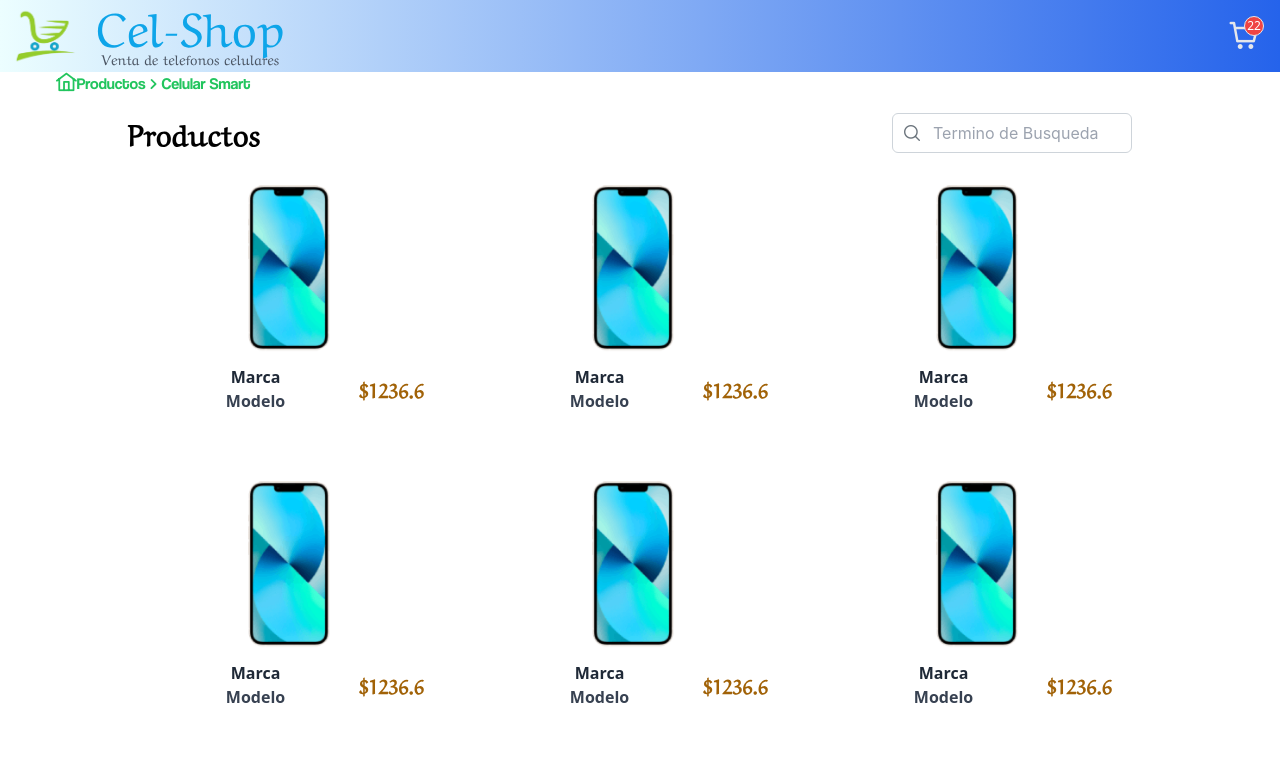
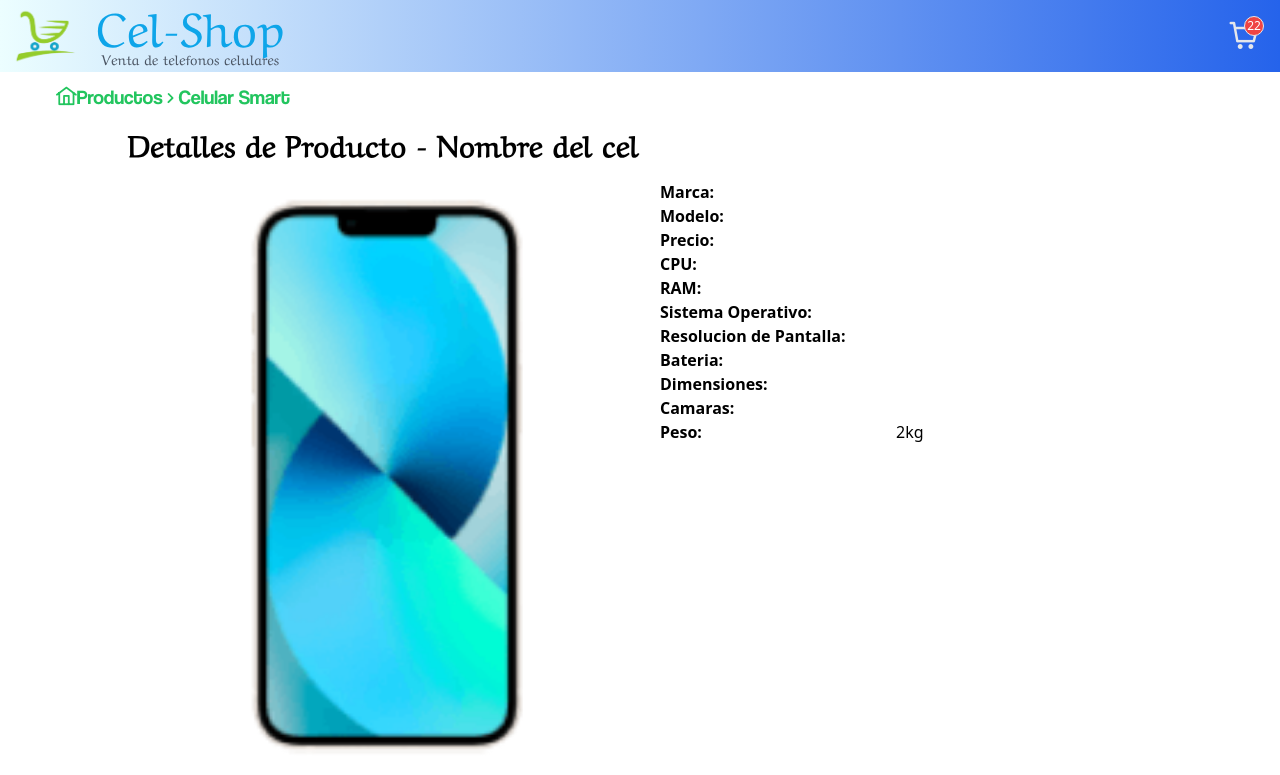
Before and after one commit to josecaros/mobile-market-test, a React (Create React App) app: page /detalle in a window 1280 px wide. Shown: the top 775 px of the page. Built offline with nearby package versions, Linux system fonts and the light colour scheme.

Commit message:
Routes: Configuración de rutas SPA para la lista de productos y detalles

```diff
--- a/package.json
+++ b/package.json
@@ -13,6 +13,7 @@
     "react-dom": "^18.2.0",
     "react-router-dom": "^6.4.5",
     "react-scripts": "5.0.1",
+    "react-select": "^5.7.0",
     "web-vitals": "^2.1.4"
   },
   "scripts": {
--- a/src/App.js
+++ b/src/App.js
@@ -5,11 +5,16 @@ import 'primereact/resources/themes/lara-light-indigo/theme.css';  //theme
 import 'primereact/resources/primereact.min.css';                  //core css
 import 'primeicons/primeicons.css';                                //icons
 import ProductListPage from './pages/ProductListPage';
+import { Routes, Route } from 'react-router-dom';
+import ProductDetailPage from './pages/ProductDetailPage';
 function App() {
   return (
     <div>
       <LayoutMenu>
-        <ProductListPage />
+        <Routes>
+          <Route path='/' element={<ProductListPage />} />
+          <Route path='/detalle' element={<ProductDetailPage />} />
+        </Routes>
       </LayoutMenu>
     </div>
   );
--- a/src/components/utilities/BreadCrum.jsx
+++ b/src/components/utilities/BreadCrum.jsx
@@ -2,7 +2,7 @@ import React from 'react'
 
 const BreadCrum = () => {
   return (
-    <div className='font-font-1 flex items-center text-green-500'>
+    <div className='font-font-1 text-xl my-3 flex items-center text-green-500'>
       <i className='pi pi-home mb-1' style={{fontSize:'1.3rem'}}/>
       <span>Productos</span>
       <i className='pi pi-angle-right' />
--- a/src/index.js
+++ b/src/index.js
@@ -1,10 +1,11 @@
 import React from 'react';
 import ReactDOM from 'react-dom/client';
+import { BrowserRouter } from 'react-router-dom';
 import App from './App';
 
 const root = ReactDOM.createRoot(document.getElementById('root'));
 root.render(
-  <React.StrictMode>
+  <BrowserRouter>
     <App />
-  </React.StrictMode>
+  </BrowserRouter>
 );
--- a/src/layouts/LayoutMenu.jsx
+++ b/src/layouts/LayoutMenu.jsx
@@ -1,6 +1,7 @@
 import React from 'react'
 import BreadCrum from '../components/utilities/BreadCrum';
 import PropTypes from 'prop-types';
+import { Link } from 'react-router-dom';
 
 
 const TopMenuBar = (props) => {
@@ -9,17 +10,17 @@ const TopMenuBar = (props) => {
     <>
       <div>
         <div>
-          <div className='flex m-0 w-full bg-gradient-to-r from-cyan-50 to-blue-600'>
-            <div className='flex min-w-fit'>
+          <div className='flex justify-between m-0 w-full bg-gradient-to-r from-cyan-50 to-blue-600'>
+            <Link to='/' className='flex min-w-fit'>
               <img src='/img/LogoPNG.png' className='w-20 h-14 m-2' />
               <div className='flex flex-col items-center'>
                 <h1 className='text-5xl font-Aref text-sky-500 '>Cel-Shop</h1>
                 <span className='font-Aref text-sm text-gray-600'>Venta de telefonos celulares</span>
               </div>
-            </div>
-            <div className='w-full flex flex-row-reverse'>
+            </Link>
+            <div className='flex'>
               <div className='m-4 relative w-10 h-10 flex justify-center items-center'>
-                <i className='pi pi-shopping-cart text-gray-200 p-2 hover:bg-sky-500 hover:text-blue-600 rounded-full ' style={{fontSize:'1.8rem'}} />
+                <i className='pi pi-shopping-cart text-gray-200 p-2 hover:bg-sky-500 hover:text-blue-600 rounded-full ' style={{ fontSize: '1.8rem' }} />
                 <div className='absolute rounded-full w-5 h-5 top-0 right-0 bg-red-500 text-white flex items-center justify-center border border-gray-200 text-xs'>22</div>
               </div>
             </div>
--- /dev/null
+++ b/src/pages/ProductDetailPage.jsx
@@ -0,0 +1,37 @@
+import React from 'react'
+
+const ProductDetailPage = () => {
+  return (
+    <div>
+      <p className='text-3xl font-Aref font-bold'>Detalles de Producto - {'Nombre del cel'}</p>
+      <div className='grid grid-rows-2 grid-cols-1 sm:grid-cols-2 sm:grid-rows-1'>
+        <div>
+          <img src="/img/iphone.png" alt="Celular" className='w-auto h-[80vh] mx-auto' />
+        </div>
+        <div className='grid grid-rows-2'>
+          <div className='m-5'>
+            <ul>
+              <li className='grid-cols-2'><span className='w-5/12 font-bold'>Marca:</span></li>
+              <li><span className='w-5/12 font-bold'>Modelo:</span></li>
+              <li><span className='w-5/12 font-bold'>Precio:</span></li>
+              <li><span className='w-5/12 font-bold'>CPU:</span></li>
+              <li><span className='w-5/12 font-bold'>RAM:</span></li>
+              <li><span className='w-5/12 font-bold'>Sistema Operativo:</span></li>
+              <li><span className='w-5/12 font-bold'>Resolucion de Pantalla:</span></li>
+              <li><span className='w-5/12 font-bold'>Bateria:</span></li>
+              <li><span className='w-5/12 font-bold'>Dimensiones:</span></li>
+              <li><span className='w-5/12 font-bold'>Camaras:</span></li>
+              <li className='grid grid-cols-2'><span className='w-5/12 font-bold'>Peso:</span><span>2kg</span></li>
+            </ul>
+
+          </div>
+          <div>
+
+          </div>
+        </div>
+      </div>
+    </div>
+  )
+}
+
+export default ProductDetailPage
--- a/src/pages/ProductListPage.jsx
+++ b/src/pages/ProductListPage.jsx
@@ -1,5 +1,6 @@
 import React, { useState } from 'react'
 import { InputText } from 'primereact/inputtext';
+import { Link } from 'react-router-dom';
 
 const items = [
   {
@@ -71,7 +72,8 @@ const ProductListPage = () => {
           {
             items.map((items) => {
               return (
-                <div key={items.id} className='w-40 h-40 sm:w-56 sm:h-52 md:w-60 md:h-52 xl:w-80 xl:h-72 transform hover:scale-105 duration-200 cursor-pointer'>
+                <Link key={items.id} to={'/detalle'}
+                  className='w-40 sm:w-56 md:w-60 xl:w-80  h-48 sm:h-60 md:h-60 xl:h-96 transform hover:scale-105 duration-200'>
                   <div className='h-4/6'>
                     <img src='/img/iphone.png' className='h-full w-auto mx-auto' />
                   </div>
@@ -82,7 +84,7 @@ const ProductListPage = () => {
                     </div>
                     <div className='mx-auto justify-start text-yellow-700 font-Aref min-w-fit font-bold text-xl'>$1236.6</div>
                   </div>
-                </div>
+                </Link>
               )
             })
           }
```
Also changed, not shown: 1 other file (tests, documents, lock files or other folders).
